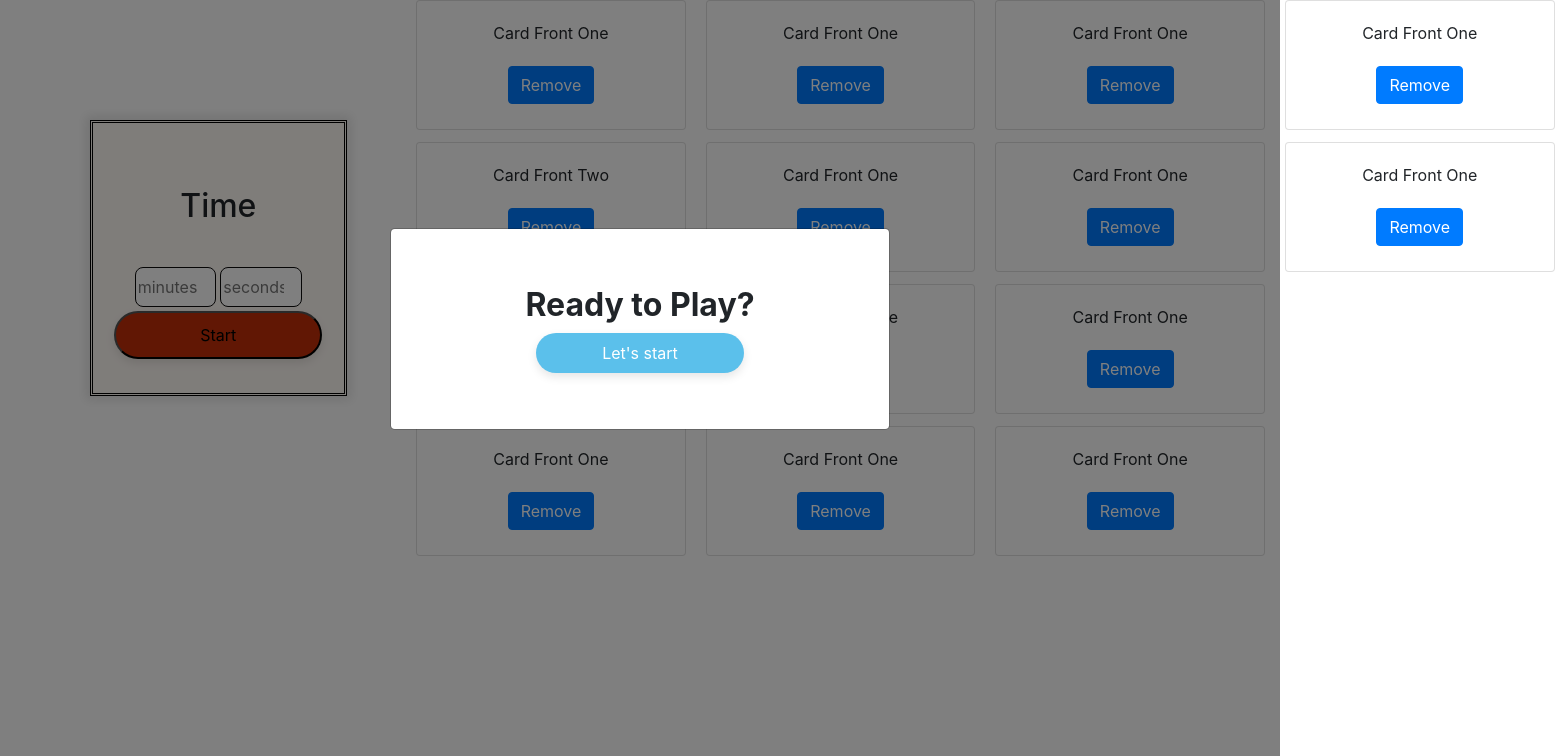
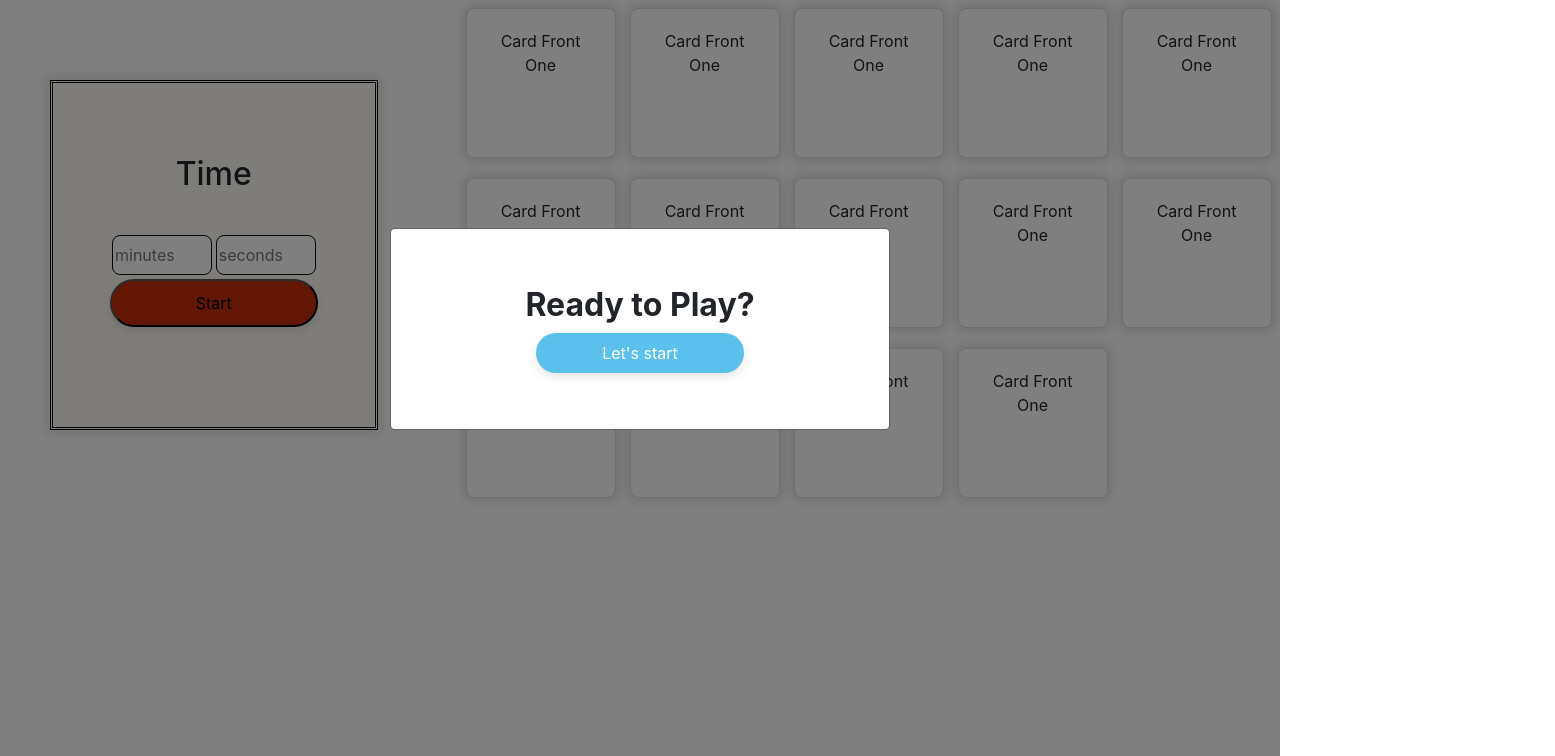
Before and after one commit to cortezd334/tacherspet, a React (Create React App) app in the folder teacherspet-frontend/: page /present in a window 1280 px wide. Shown: the top 756 px of the page, 1555 px wide, since content can reach past the window. Built offline with nearby package versions, Linux system fonts and the light colour scheme.

Commit message:
Updated display page

```diff
--- a/teacherspet-frontend/src/components/Card.js
+++ b/teacherspet-frontend/src/components/Card.js
@@ -26,7 +26,7 @@ class Card extends Component {
                 <Cards onClick={this.handleClick} >
                     <Cards.Body>
                     <Cards.Text>{text}</Cards.Text>
-                    <Button className="card-buttons" onClick={() => this.props.removeCard(this.props.card)} variant="primary">Remove</Button>
+                    {/* <Button className="card-buttons" onClick={() => this.props.removeCard(this.props.card)} variant="primary">Remove</Button> */}
                     </Cards.Body>
                 </Cards>
             </>
--- a/teacherspet-frontend/src/containers/DisplayContainer.js
+++ b/teacherspet-frontend/src/containers/DisplayContainer.js
@@ -33,10 +33,10 @@ class DisplayContainer extends Component {
                     </Modal>
                 </Row>
                 <Row>
-                    <Col className='timer'><TimerContainer /></Col>
-                </Row>
-                <Row>
-                    <Col><CardList /></Col>
+                    <Col xs={3} className='timer'>
+                        <TimerContainer />
+                    </Col>
+                    <CardList />
                 </Row>
             </Container>
         );
--- a/teacherspet-frontend/src/index.css
+++ b/teacherspet-frontend/src/index.css
@@ -21,17 +21,26 @@ code {
   background: #D6D6D6;
 }
 
+/* Card Display */
+
+.card {
+  width: 150px !important;
+  height: 150px !important;
+  margin: 8px;
+  box-shadow: 0px 0px 10px 4px rgba(13, 13, 13, 0.1);
+  border-radius: 8px;
+}
+
+.card-columns {
+  max-width: 800px;
+  column-count: 5;
+
+}
+
 .card-buttons {
   margin: 5px;
 }
 
-.card-body {
-  height: 25%;
-}
-
-.card-columns {
-  height: 80vh;
-}
 
 .card-submit {
   margin-top: 50px;
@@ -221,6 +230,10 @@ code {
   width: 20%;
   padding: .5rem;
   margin: 5rem;
+  border: black;
+  border-style: double;
+  background-color: #FFFAF5;
+  box-shadow: 0px 0px 10px 4px rgba(13, 13, 13, 0.1);
 }
 
 #boxTitle {
@@ -229,12 +242,6 @@ code {
 
 .iGroup {
   padding: 2rem .1rem;
-  margin: 2rem;
-  width: 90%;
-  border: black;
-  border-style: double;
-  background-color: #FFFAF5;
-  box-shadow: 0px 0px 10px 4px rgba(13, 13, 13, 0.1);
 }
 
 .input {
@@ -259,17 +266,16 @@ code {
 .progress {
   display: inline-block;
   background-color: rgb(233, 233, 233);
-  border-radius: 100px;
-  width: 320px;
-  height: 64px;
+  border-radius: .5rem;
+  width: 300px;
+  height: 30px;
   align-self: center;
 }
 
 .bar {
   background-color: #5BC0EB;
-  height: 64px;
-  width: 241px;
-  border-radius: 100px;
+  height: 29px;
+  border-radius: 1rem;
 }
 
 /* color for pause/stop button background: #C22F08;*/
```
Also changed, not shown: 1 other file (tests, documents, lock files or other folders).
